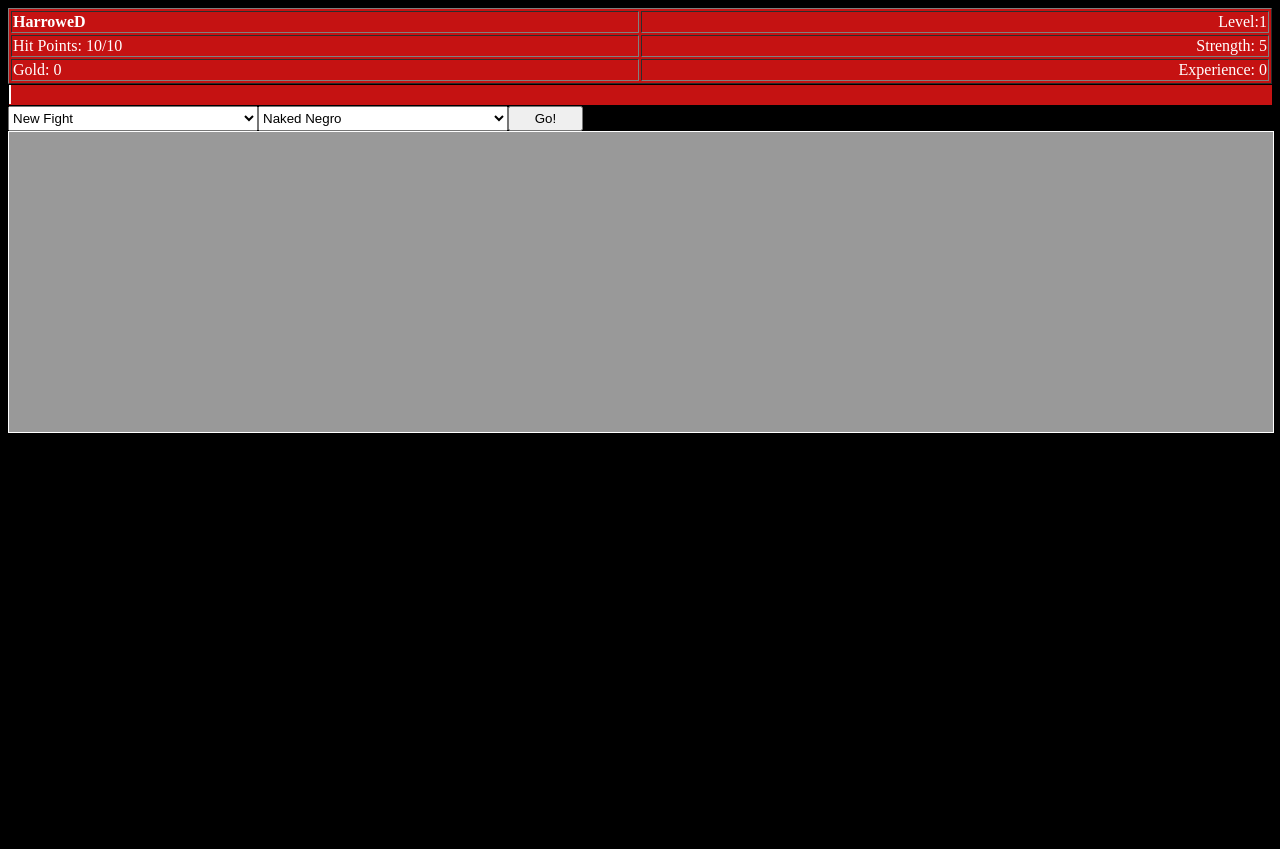
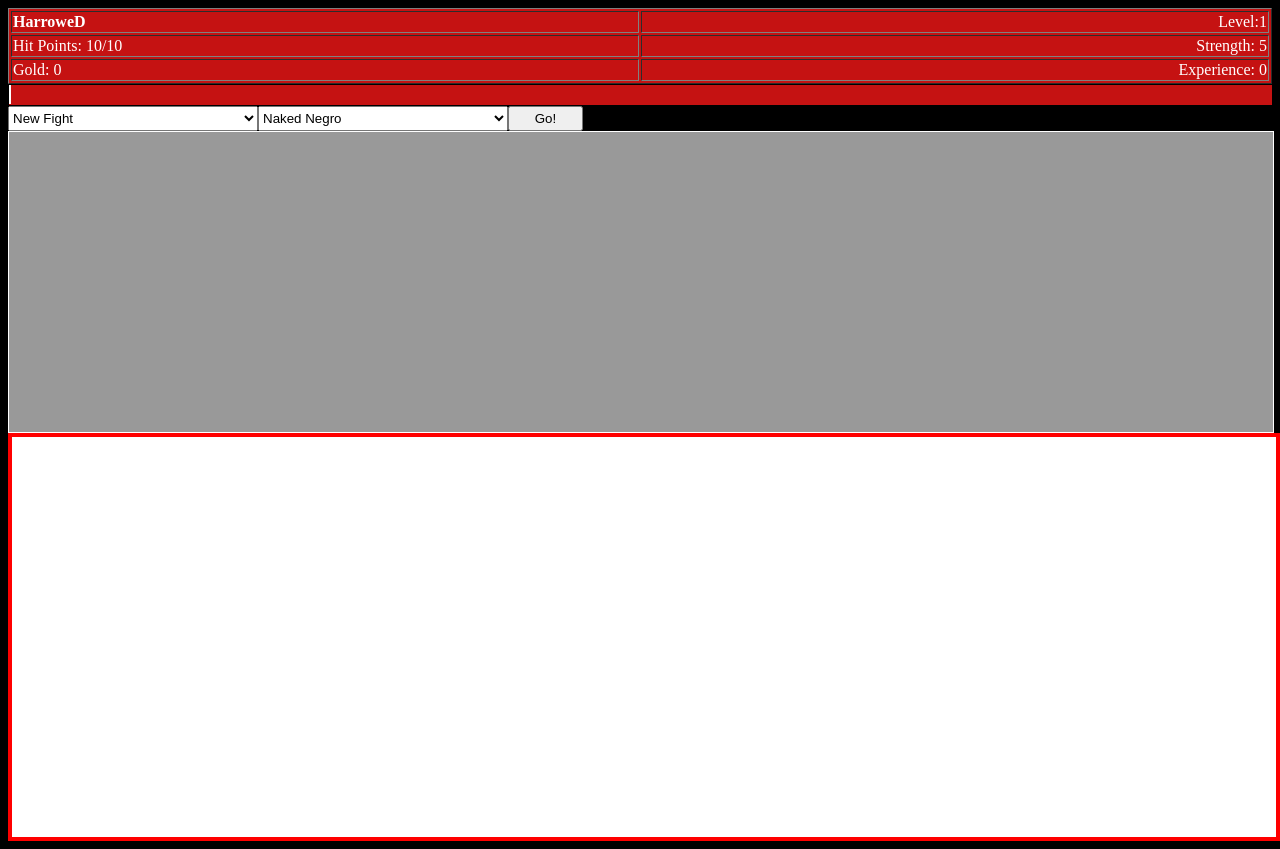
Before and after one commit to TheHarrowed/Harrowing-Test, a plain HTML site: page index.html in a window 1280 px wide. Before the commit the page ends 800 px from the top, so only its background shows below. Drawn offline with Linux system fonts and the light colour scheme.

Commit message:
Added Ugly Chat Box

```diff
--- a/css/style.css
+++ b/css/style.css
@@ -11,6 +11,13 @@ body{
 .gameWindow{
 	background-color:#999;
 	display:inline-block;
+}
+.chatWindow{
+	width:100%;
+	height: 400px;
+	background-color:#FFF;
+	border:4px solid red;
+	border-radius:15;
 }
 #battleWindow{
 	visibility: hidden;
--- a/index.html
+++ b/index.html
@@ -96,9 +96,15 @@
 
 
 	</div>
+
 </div>
+      <!-- This is where the next window wiil go I think (map, inv, skills, enchant) -->
+    </div>
 
-    </div>
+
+<div class="chatWindow">
+
+<div>
 
 </body>
 </html>
```
